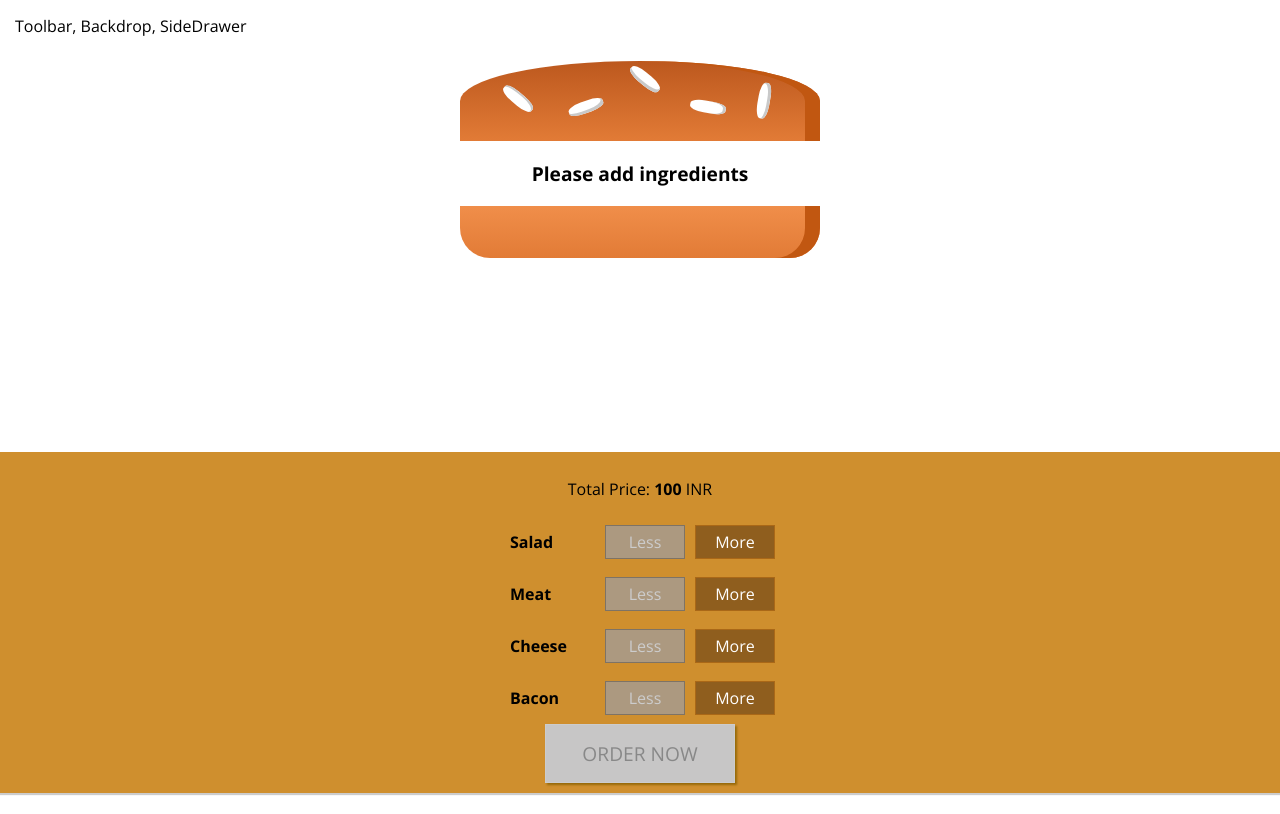
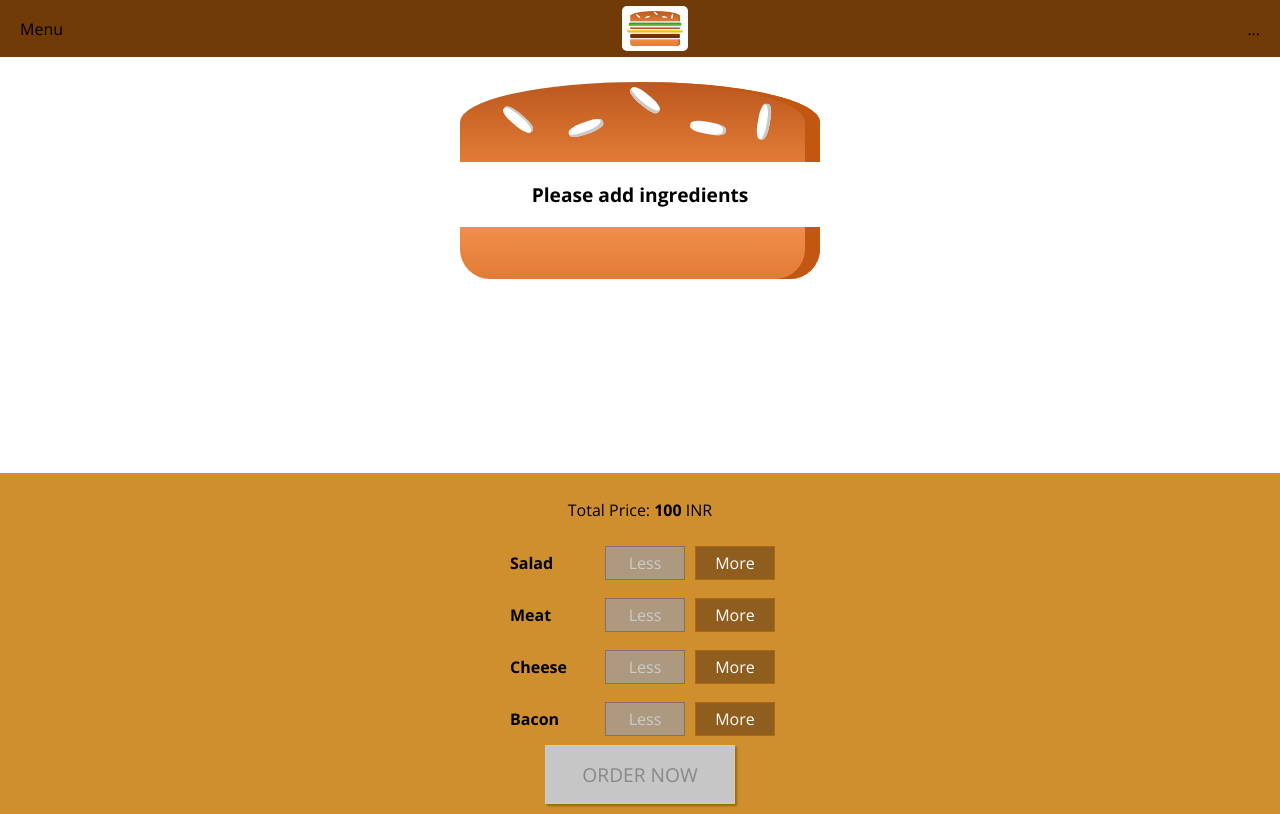
Before and after one commit to pradeepbp1310/React, a React (Create React App) app in the folder burger-builder/: page / in a window 1280 px wide. Built offline with nearby package versions, Linux system fonts and the light colour scheme.

Commit message:
Added Navigation - toolbar and logo

```diff
--- a/burger-builder/src/components/Burger/OrderSummary/OrderSummary.js
+++ b/burger-builder/src/components/Burger/OrderSummary/OrderSummary.js
@@ -1,5 +1,6 @@
 import React from 'react';
 import Aux from '../../../hoc/Auxiliary';
+import Button from '../../UI/Button/Button';
 
 const orderSummary = (props) => {
     const ingredientList = Object.keys(props.ingredient).map(igKey => {
@@ -12,6 +13,9 @@
             <ul>
                 {ingredientList}
             </ul>
+            <p><strong>Total price: {props.totalprice}</strong></p>
+            <Button btnType={'Danger'} clicked={props.closemodal}>Cancel</Button>
+            <Button btnType={'Success'} clicked={props.closemodal}>Continue</Button>
         </Aux>
     )
 }
--- a/burger-builder/src/components/Layout/Layout.js
+++ b/burger-builder/src/components/Layout/Layout.js
@@ -1,11 +1,13 @@
 import React from 'react';
 import Aux from '../../hoc/Auxiliary';
 import styles from './Layout.module.css'
+import Toolbar from '../../components/Navigation/Toolbar/Toolbar';
 
 const layout = (props) => (
     <Aux>
-        <div className={styles.Content}>Toolbar, Backdrop, SideDrawer</div>
-        <main>{props.children}</main>
+        <Toolbar />
+        <main className={styles.Content}>{props.children}</main>
+
     </Aux>
 )
 
--- a/burger-builder/src/components/Layout/Layout.module.css
+++ b/burger-builder/src/components/Layout/Layout.module.css
@@ -1 +1 @@
-.Content{margin:15px}
+.Content{margin-top:73px}
--- /dev/null
+++ b/burger-builder/src/components/Navigation/Logo/Logo.js
@@ -0,0 +1,11 @@
+import React from 'react';
+import classes from './Logo.module.css';
+import burgerLogo from '../../../assets/images/burger-logo.png'
+
+const logo = () => (
+    <div className={classes.Logo}>
+        <img src={burgerLogo} alt="My burger" />
+    </div>
+);
+
+export default logo;
--- /dev/null
+++ b/burger-builder/src/components/Navigation/Logo/Logo.module.css
@@ -0,0 +1,11 @@
+.Logo{
+    height: 80%;
+    box-sizing: border-box;
+    background: #fff;
+    border-radius: 5px;
+    padding: 5px;
+}
+
+.Logo img{
+    height: 100%;
+}
--- /dev/null
+++ b/burger-builder/src/components/Navigation/Toolbar/Toolbar.js
@@ -0,0 +1,13 @@
+import React from 'react';
+import classes from './Toolbar.module.css';
+import Logo from '../Logo/Logo';
+
+const toolbar = (props) => (
+    <header className={classes.Toolbar}>
+        <div>Menu</div>
+        <Logo />
+        <nav>...</nav>
+    </header>
+);
+
+export default toolbar;
--- /dev/null
+++ b/burger-builder/src/components/Navigation/Toolbar/Toolbar.module.css
@@ -0,0 +1,14 @@
+.Toolbar{
+    width: 100%;
+    height: 57px;
+    display: flex;
+    justify-content: space-between;
+    background-color: #703B09;
+    z-index: 90;
+    position: fixed;
+    box-sizing: border-box;
+    top:0;
+    left:0;
+    padding: 0 20px;
+    align-items: center
+}
--- /dev/null
+++ b/burger-builder/src/components/UI/Button/Button.js
@@ -0,0 +1,12 @@
+import React from 'react';
+import classes from './Button.module.css';
+
+const button = (props) => (
+    <button
+        className={[classes.Button, classes[props.btnType]].join(' ')}
+        onClick={props.clicked}
+    >{props.children}</button>
+)
+
+
+export default button;
--- /dev/null
+++ b/burger-builder/src/components/UI/Button/Button.module.css
@@ -0,0 +1,25 @@
+.Button {
+    background-color: transparent;
+    border: none;
+    color: white;
+    outline: none;
+    cursor: pointer;
+    font: inherit;
+    padding: 10px;
+    margin: 10px;
+    font-weight: bold;
+    float: left;
+}
+
+.Button:first-of-type {
+    margin-left: 0;
+    padding-left: 0;
+}
+
+.Success {
+    color: #5C9210;
+}
+
+.Danger {
+    color: #944317;
+}
--- a/burger-builder/src/containers/BurgerBuilder/BurgerBuilder.js
+++ b/burger-builder/src/containers/BurgerBuilder/BurgerBuilder.js
@@ -82,7 +82,10 @@
         return (
             <Aux>
                 <Modal show={this.state.purchasing} closemodal={this.closeModal}>
-                    <OrderSummary ingredient={this.state.ingredients} />
+                    <OrderSummary
+                        ingredient={this.state.ingredients} closemodal={this.closeModal}
+                        totalprice={this.state.prices}
+                    />
                 </Modal>
                 <Burger ingredients={this.state.ingredients} />
                 <BuildControls
```
Also changed, not shown: burger-builder/src/assets/images/burger-logo.png (added).
